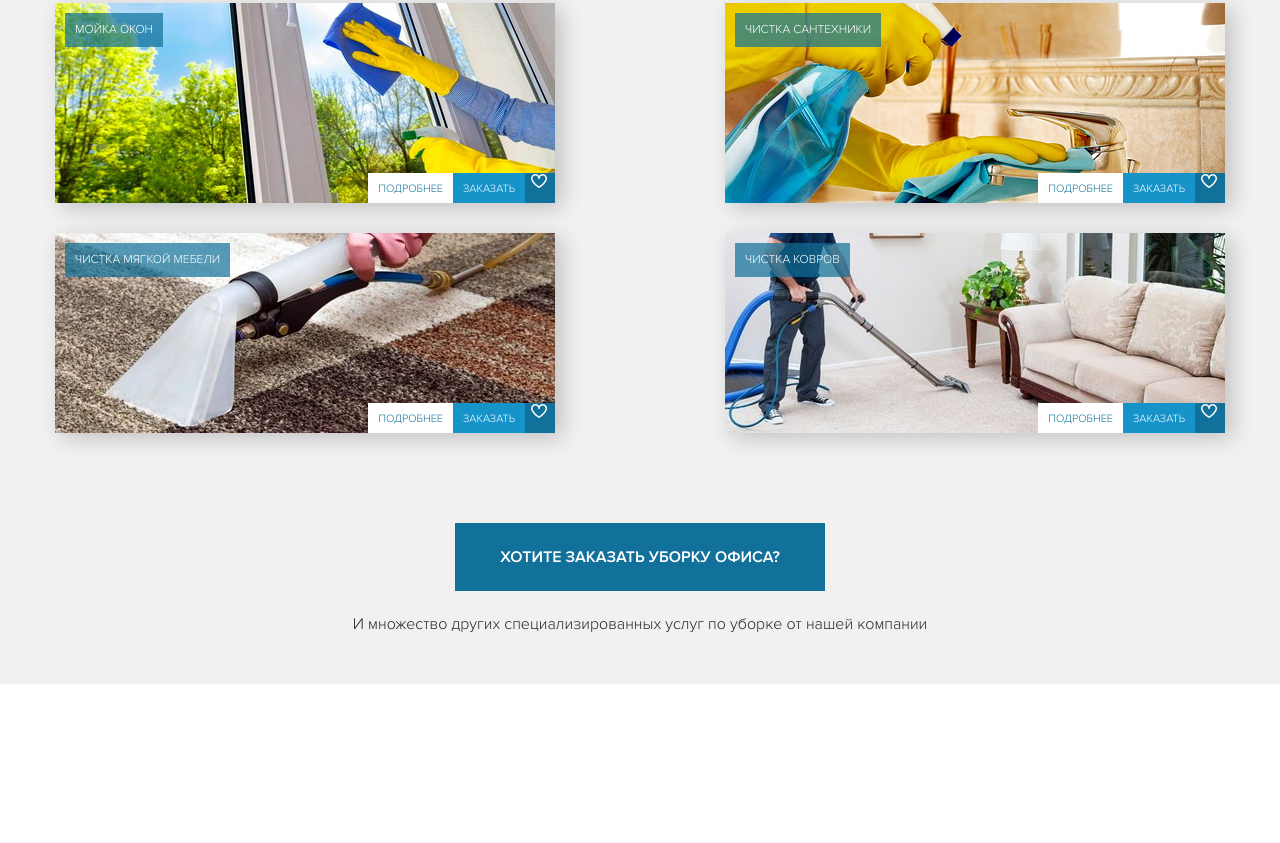
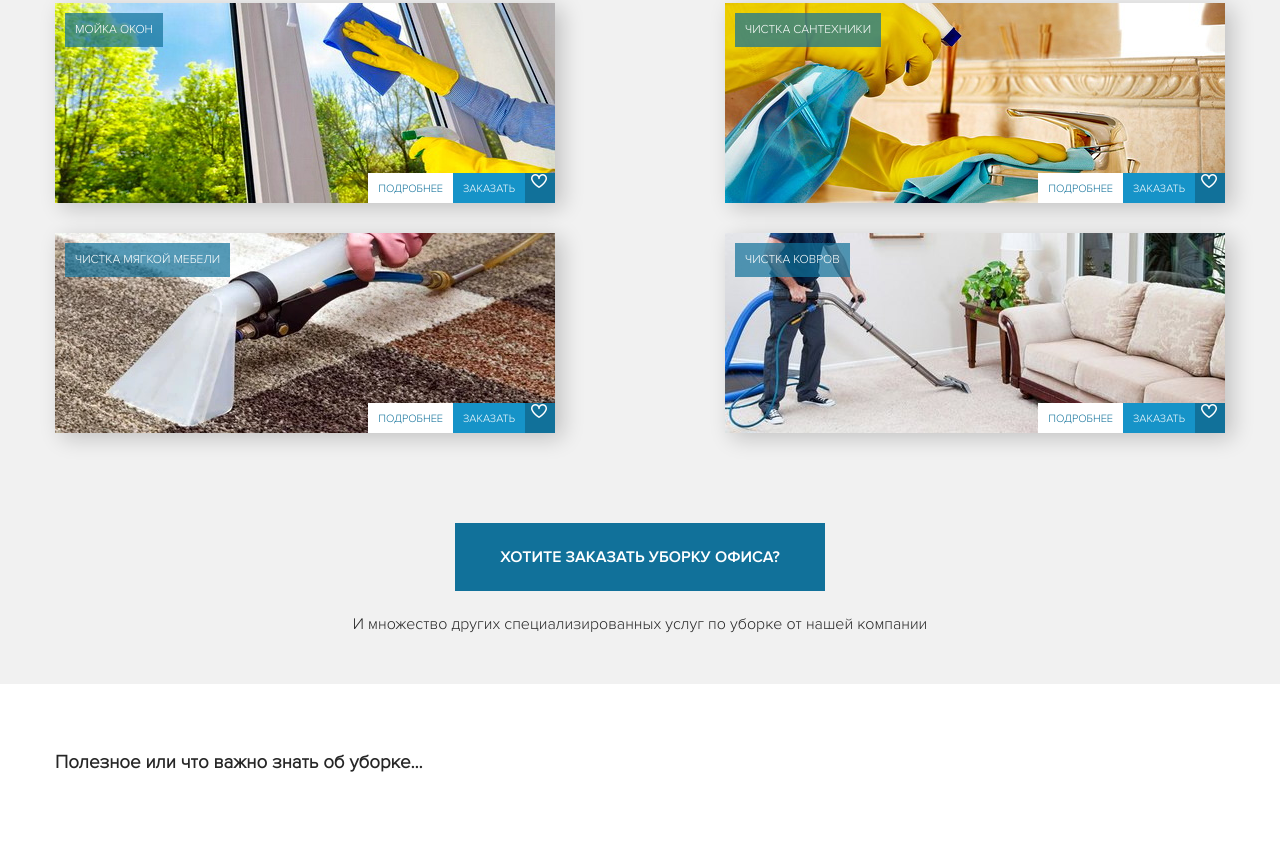
Before and after one commit to nikoly76/sever, a plain HTML site: page index.html in a window 1280 px wide. Shown: the part 2787-3630 px from the top of the page. Before the commit the page ends 3471 px from the top, so only its background shows below. Drawn offline with Linux system fonts and the light colour scheme; a script that the page names is missing.

Commit message:
верстка блока работ

```diff
--- a/index.html
+++ b/index.html
@@ -308,6 +308,13 @@
                 <!-- /.catalog-link -->
             </div>
         </section>
+        <section class="section blog-list">
+            <div class="container">
+                <h3 class="blog-list__title">Полезное или что важно знать об уборке...</h3>
+            </div>
+            <!-- /.container -->
+        </section>
+        <!-- /.section blog-list -->
     </main>
     <!-- /.header -->
     <!--Подключение обратной связи-->
--- a/sass/style.sass
+++ b/sass/style.sass
@@ -7,3 +7,4 @@
 @import 'blocks/offer'
 @import 'blocks/features'
 @import 'blocks/catalog'
+@import 'blocks/blog-list'
```
Also changed, not shown: sass/blocks/_blog-list.sass (added), 1 other file.
